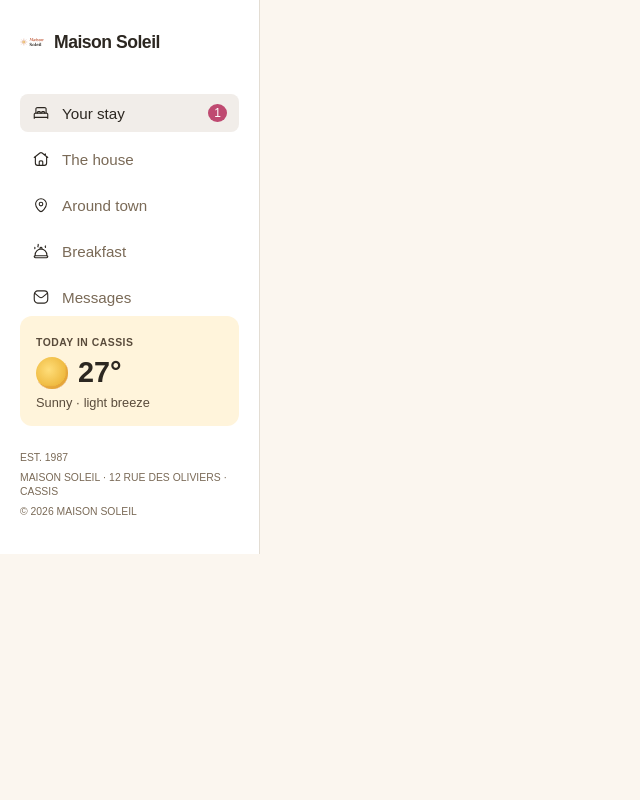
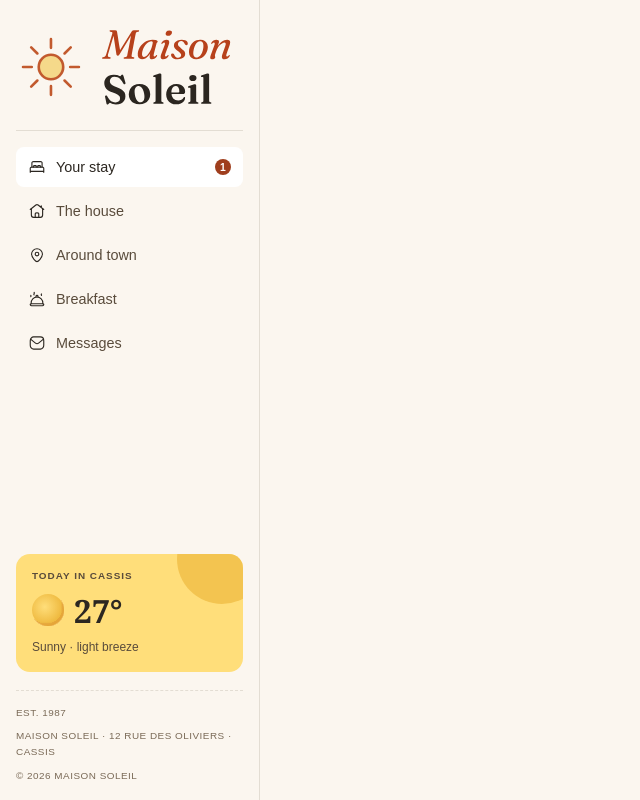
Before and after one commit to luistorres123y-gif/practica-web-16, a plain HTML site: page index.html in a window 1280 px wide. Shown: the whole page, without its empty margins (0-640 px from the left). Drawn offline with Linux system fonts and the light colour scheme.

Commit message:
Corrijo detalles de la tarea 1

```diff
--- a/index.html
+++ b/index.html
@@ -1,59 +1,82 @@
-<!DOCTYPE html>
+<!doctype html>
 <html lang="es">
   <head>
-    <meta charset="UTF-8">
-    <meta name="viewport" content="width=device-width, initial-scale=1.0">
-    <link rel="stylesheet" href="styles.css
-    ">
+    <meta charset="UTF-8" />
+    <meta name="viewport" content="width=device-width, initial-scale=1.0" />
+    <link
+      rel="stylesheet"
+      href="styles.css
+    "
+    />
     <title>Practica Trabajo 16P</title>
   </head>
   <body>
+    <!-- TAREA 1: MENU LATERAL -->
+
     <div class="sidebar">
-
       <div class="sidebar-header">
-        <img src="assets/images/logo.svg" alt="Sol Logo" class="brand-logo-icon">
-        <h1 class="brand-name">Maison Soleil</h1>
+        <img
+          src="assets/images/logo.svg"
+          alt="Sol Logo"
+          class="brand-logo-icon"
+        />
       </div>
-
-    <div class="sidebar-nav">
+      <nav class="sidebar-nav">
         <ul>
           <li class="nav-item active">
             <a href="#">
-                    <img src="assets/images/icon-bed.svg" alt="Stay icon" class="nav-icon">
-                    Your stay
+              <img src="assets/images/icon-bed.svg" alt="" class="nav-icon" />
+              <span>Your stay</span>
               <span class="badge">1</span>
             </a>
           </li>
           <li class="nav-item">
-                <a href="#"><img src="assets/images/icon-house.svg" alt="House icon" class="nav-icon"> The house</a>
+            <a href="#">
+              <img src="assets/images/icon-house.svg" alt="" class="nav-icon" />
+              <span>The house</span>
+            </a>
           </li>
           <li class="nav-item">
-                <a href="#"><img src="assets/images/icon-pin.svg" alt="Town icon" class="nav-icon"> Around town</a>
+            <a href="#">
+              <img src="assets/images/icon-pin.svg" alt="" class="nav-icon" />
+              <span>Around town</span>
+            </a>
           </li>
           <li class="nav-item">
-                <a href="#"><img src="assets/images/icon-breakfast-outline.svg" alt="Breakfast icon" class="nav-icon"> Breakfast</a>
+            <a href="#">
+              <img
+                src="assets/images/icon-breakfast-outline.svg"
+                alt=""
+                class="nav-icon"
+              />
+              <span>Breakfast</span>
+            </a>
           </li>
           <li class="nav-item">
-                <a href="#"><img src="assets/images/icon-mail.svg" alt="Messages icon" class="nav-icon"> Messages</a>
+            <a href="#">
+              <img src="assets/images/icon-mail.svg" alt="" class="nav-icon" />
+              <span>Messages</span>
+            </a>
           </li>
         </ul>
-    </div>
-
+      </nav>
       <div class="weather-widget">
         <span class="weather-subtitle">TODAY IN CASSIS</span>
         <div class="weather-content">
-            <img src="assets/images/icon-weather.svg" alt="Weather icon" class="weather-icon">
+          <img
+            src="assets/images/icon-weather.svg"
+            alt="Sunny"
+            class="weather-icon"
+          />
           <div class="weather-temp">27°</div>
         </div>
         <p class="weather-desc">Sunny · light breeze</p>
       </div>
-
       <div class="sidebar-footer">
         <p>EST. 1987</p>
         <p>MAISON SOLEIL · 12 RUE DES OLIVIERS · CASSIS</p>
         <p>© 2026 MAISON SOLEIL</p>
       </div>
-
     </div>
   </body>
 </html>
--- a/styles.css
+++ b/styles.css
@@ -1,8 +1,6 @@
-* {
-    margin: 0;
-    padding: 0;
-    box-sizing: border-box;
-}
+/* ==========================================
+   PALETA OFICIAL - MAISON SOLEIL
+========================================== */
 
 :root {
     /* Neutral */
@@ -35,183 +33,318 @@
     --color-rose-500: hsl(340, 48%, 52%);
 }
 
-body {
+/* ==========================================
+   CONFIGURACIÓN GENERAL
+========================================== */
+
+* {
     margin: 0;
     padding: 0;
+    box-sizing: border-box;
+}
+
+html {
+    min-height: 100%;
+}
+
+body {
+    min-height: 100vh;
     background-color: var(--color-neutral-100);
     color: var(--color-neutral-900);
-    font-family: Arial, sans-serif;
+    font-family: Arial, Helvetica, sans-serif;
+    font-size: 14px;
 }
+
+button {
+    font: inherit;
+}
+
+img {
+    display: block;
+    max-width: 100%;
+}
+
+/* ==========================================
+   DISTRIBUCIÓN PRINCIPAL
+========================================== */
 
 .app-container {
     display: flex;
     min-height: 100vh;
+    width: 100%;
 }
 
 .main-content {
     flex: 1;
     min-width: 0;
-    padding: 40px 60px;
-    overflow-y: auto;
+    padding: 32px 40px 40px;
 }
 
-/* TABLETS */
+/* ==========================================
+   RESPONSIVE GENERAL
+========================================== */
 
-@media (max-width: 900px) {
-    .sidebar {
-        width: 220px;
-        min-width: 220px;
-        padding: 25px 15px;
-    }
-
+@media (max-width: 1100px) {
     .main-content {
-        padding: 30px 25px;
+        padding: 28px 24px;
     }
 }
 
-/* CELULARES */
-
-@media (max-width: 600px) {
+@media (max-width: 700px) {
     .app-container {
         flex-direction: column;
     }
 
+    .main-content {
+        width: 100%;
+        padding: 24px 16px;
+    }
+}
+
+/* ==========================================
+   IMPRESIÓN
+========================================== */
+
+@media print {
+    body {
+        background: white;
+    }
+
     .sidebar {
-        width: 100%;
-        min-width: 0;
-        padding: 20px;
-        border-right: none;
-        border-bottom: 1px solid var(--color-neutral-400);
+        display: none;
     }
 
     .main-content {
-        padding: 25px 15px;
+        padding: 0;
+    }
+
+    .action-buttons,
+    .hover-hint {
+        display: none;
+    }
+
+    .cards-overlap-section {
+        margin-top: 20px;
     }
 }
 
-/* TAREA 1: MENU LATERAL */
+
+/* ==========================================
+   TAREA 1: MENÚ LATERAL
+========================================== */
 
 .sidebar {
+    flex: 0 0 260px;
     width: 260px;
-    min-width: 260px;
-    background-color: var(--color-neutral-0);
-    padding: 30px 20px;
+    min-height: 100vh;
+    padding: 24px 16px 16px;
+
     display: flex;
     flex-direction: column;
-    justify-content: space-between;
+
+    background-color: var(--color-neutral-100);
     border-right: 1px solid var(--color-neutral-400);
 }
+
+
+/* LOGO Y NOMBRE */
 
 .sidebar-header {
     display: flex;
     align-items: center;
-    gap: 10px;
-    margin-bottom: 40px;
+    justify-content: flex-start;
+
+    width: 100%;
+    padding: 0 0 20px;
+    margin-bottom: 16px;
+
+    border-bottom: 1px solid var(--color-neutral-400);
 }
 
 .brand-logo-icon {
-    width: 24px;
-    height: 24px;
+    display: block;
+    width: 100%;
+    max-width: 220px;
+    height: auto;
+    object-fit: contain;
 }
 
-.brand-name {
-    font-size: 1.1rem;
-    font-weight: 600;
-    letter-spacing: -0.5px;
-    margin: 0;
+/* NAVEGACIÓN */
+
+.sidebar-nav {
+    margin-bottom: 24px;
 }
 
 .sidebar-nav ul {
     list-style: none;
-    padding: 0;
-    margin: 0;
+
     display: flex;
     flex-direction: column;
-    gap: 8px;
+    gap: 4px;
 }
 
 .nav-item a {
+    min-height: 40px;
     display: flex;
     align-items: center;
-    gap: 12px;
+    gap: 10px;
+
+    padding: 10px 12px;
+
+    border-radius: 8px;
     text-decoration: none;
-    color: var(--color-neutral-600);
-    padding: 10px 12px;
-    border-radius: 8px;
-    font-size: 0.95rem;
-    font-weight: 500;
-    transition: all 0.2s ease;
+    color: var(--color-neutral-700);
+
+    font-size: 0.9rem;
+
+    transition:
+        background-color 0.2s ease,
+        color 0.2s ease;
 }
 
-.nav-item.active a,
-.nav-item a:hover {
-    background-color: var(--color-neutral-200);
+.nav-item a:hover,
+.nav-item.active a {
+    background-color: var(--color-neutral-0);
     color: var(--color-neutral-900);
 }
 
 .nav-icon {
+    flex: 0 0 18px;
     width: 18px;
     height: 18px;
+    object-fit: contain;
 }
 
 .badge {
     margin-left: auto;
-    background-color: var(--color-rose-500);
+    display: flex;
+    align-items: center;
+    justify-content: center;
+    width: 16px;
+    height: 16px;
+    border-radius: 50%;
+    background-color: var(--color-terracotta-700);
     color: var(--color-neutral-0);
-    font-size: 0.75rem;
-    padding: 2px 6px;
-    border-radius: 50%;
+    font-size: 0.65rem;
+    font-weight: 700;
 }
 
-/* CLIMA */
+/* WIDGET DEL CLIMA */
 
 .weather-widget {
-    background-color: var(--color-sun-50);
+    position: relative;
+    overflow: hidden;
+    margin-top: auto;
+    margin-bottom: 18px;
     padding: 16px;
-    border-radius: 12px;
-    margin-top: auto;
-    margin-bottom: 20px;
+    border-radius: 14px;
+    background-color: var(--color-sun-200);
+}
+
+/* Sol decorativo */
+
+.weather-widget::after {
+    content: "";
+    position: absolute;
+    width: 90px;
+    height: 90px;
+    top: -40px;
+    right: -24px;
+    border-radius: 50%;
+    background-color: var(--color-sun-500);
+    opacity: 0.65;
 }
 
 .weather-subtitle {
-    font-size: 0.65rem;
+    position: relative;
+    z-index: 1;
+    display: block;
+    margin-bottom: 8px;
+    color: var(--color-neutral-700);
+    font-size: 0.62rem;
     font-weight: 700;
-    color: var(--color-neutral-700);
-    letter-spacing: 0.5px;
+    letter-spacing: 1px;
 }
 
 .weather-content {
+    position: relative;
+    z-index: 1;
     display: flex;
     align-items: center;
     gap: 10px;
-    margin: 6px 0;
+    margin-bottom: 6px;
 }
 
 .weather-icon {
     width: 32px;
     height: 32px;
+    object-fit: contain;
 }
 
 .weather-temp {
-    font-size: 1.8rem;
+    font-family: Georgia, serif;
+    font-size: 2rem;
     font-weight: 700;
-    color: var(--color-neutral-900);
 }
 
 .weather-desc {
-    font-size: 0.8rem;
+    position: relative;
+    z-index: 1;
     color: var(--color-neutral-700);
+    font-size: 0.75rem;
+    line-height: 1.5;
+}
+
+/* PIE DEL MENÚ */
+
+.sidebar-footer {
+    padding-top: 14px;
+    border-top: 1px dashed var(--color-neutral-400);
+    color: var(--color-neutral-600);
+    font-size: 0.62rem;
+    line-height: 1.6;
+    letter-spacing: 0.5px;
+}
+
+.sidebar-footer p {
+    margin-bottom: 8px;
+}
+
+.sidebar-footer p:last-child {
     margin-bottom: 0;
 }
 
-/* PIE DEL MENU */
+/* RESPONSIVE */
+
+@media (max-width: 700px) {
+    .sidebar {
+        flex: initial;
+        width: 100%;
+        min-height: auto;
+        padding: 16px;
+        border-right: none;
+        border-bottom: 1px solid var(--color-neutral-400);
+    }
+
+    .sidebar-header {
+        margin-bottom: 12px;
+        padding-bottom: 12px;
+    }
+
+    .sidebar-nav {
+        margin-bottom: 12px;
+    }
+
+    .sidebar-nav ul {
+        display: grid;
+        grid-template-columns: repeat(2, minmax(0, 1fr));
+    }
+
+    .weather-widget {
+        margin-top: 8px;
+    }
 
     .sidebar-footer {
-    font-size: 0.65rem;
-    color: var(--color-neutral-600);
-    line-height: 1.4;
+        margin-top: 4px;
     }
-
-.sidebar-footer p {
-    margin: 5px 0;
 }
```
Lines whose indentation alone changed are shown as unchanged.
